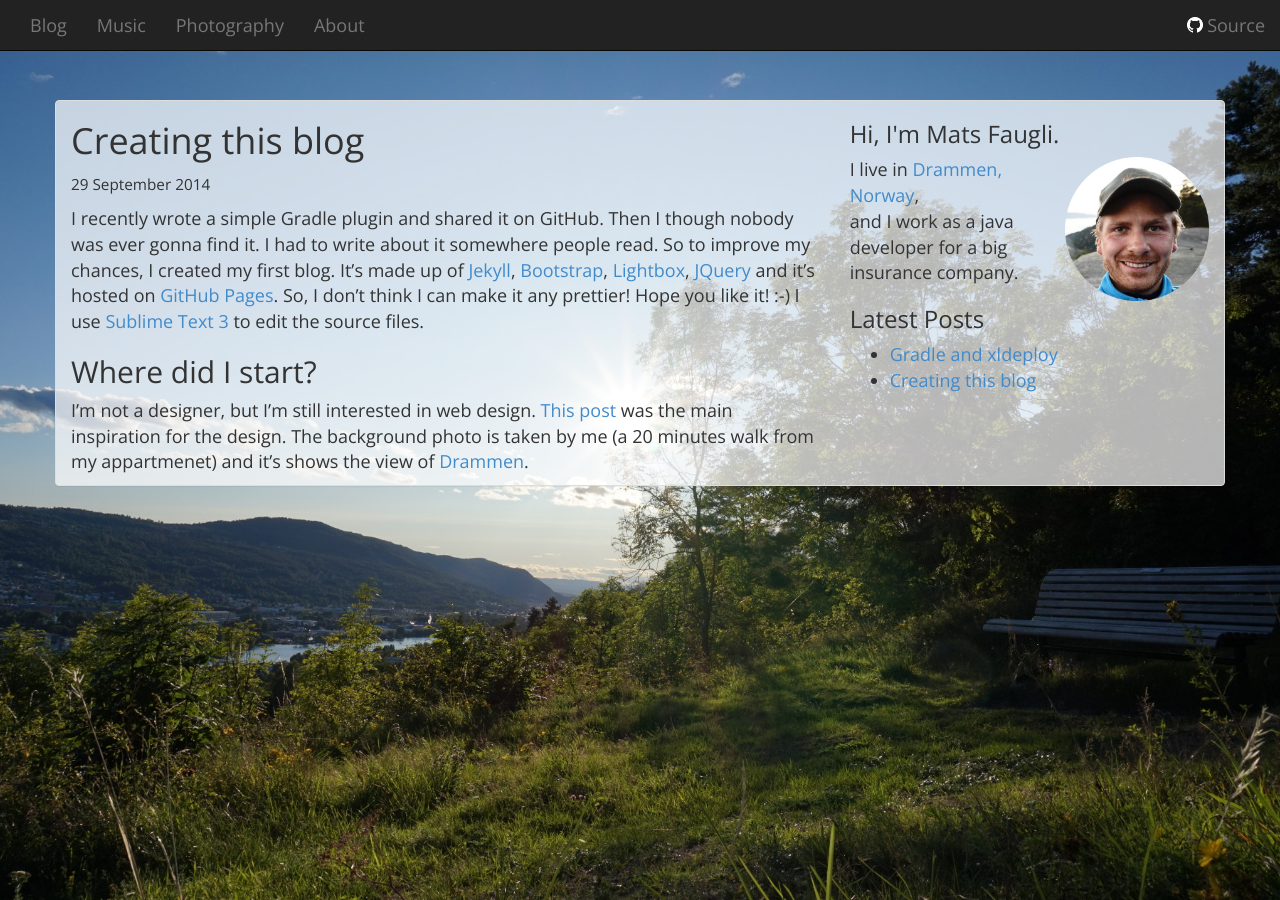
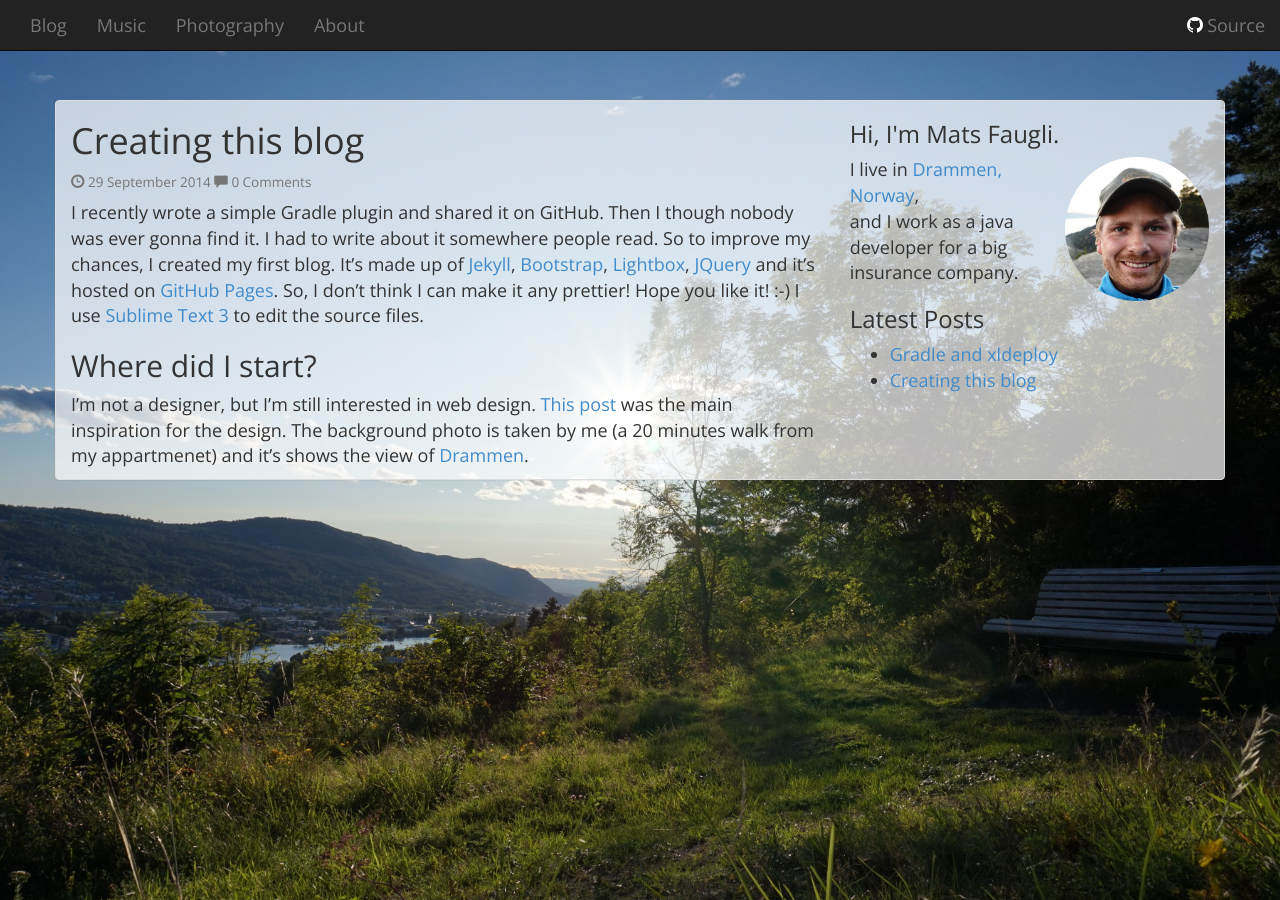
Before and after one commit to fowlie/fowlie.github.io, a Jekyll site: the page built from _posts/2014/2014-09-29-creating-this-blog.md, in a window 1280 px wide. Built offline with Jekyll 4.4.1, drawn with Linux system fonts in a browser that asks for light colours; nearby versions of some CDN libraries; comment, search, counter and statistics services are not loaded.

Commit message:
Add comment count

```diff
--- a/_includes/footer.html
+++ b/_includes/footer.html
@@ -2,5 +2,16 @@
   <!-- Placed at the end of the document so the pages load faster -->
   <script src="http://code.jquery.com/jquery-1.10.2.min.js"></script>
   <script src="/js/bootstrap.min.js"></script>
+  <script type="text/javascript">
+  var disqus_shortname = 'fowlie';
+
+  /* * * DON'T EDIT BELOW THIS LINE * * */
+  (function () {
+  var s = document.createElement('script'); s.async = true;
+  s.type = 'text/javascript';
+  s.src = '//' + disqus_shortname + '.disqus.com/count.js';
+  (document.getElementsByTagName('HEAD')[0] || document.getElementsByTagName('BODY')[0]).appendChild(s);
+  }());
+  </script>
 </body>
 </html>
--- a/_layouts/post.html
+++ b/_layouts/post.html
@@ -3,13 +3,16 @@
       <div class="row">
         <div class="col-sm-8">
           <h1>{{ page.title | capitalize }}</h1>
-          <p class="muted"><small>{{ page.date | date_to_long_string }}</small></p>
+          <h4>
+            <small><span class="glyphicon glyphicon-time"></span> {{ page.date | date_to_long_string }}
+            <span class="glyphicon glyphicon-comment"></span> <span class="disqus-comment-count" data-disqus-identifier="{{ page.url }}">0 Comments</span></small>
+          </h4>
           {{ content }}
           {% if page.comments %}
           <div id="disqus_thread"></div>
           <script type="text/javascript">
-              /* * * CONFIGURATION VARIABLES * * */
               var disqus_shortname = 'fowlie';
+              var disqus_identifier = '{{ page.url }}';
 
               /* * * DON'T EDIT BELOW THIS LINE * * */
               (function() {
--- a/index.html
+++ b/index.html
@@ -6,7 +6,10 @@ layout: list
 <div class="row-fluid">
   <div class="span12">
     <h2>{{ post.title | truncatewords: 10 | capitalize }}</h2>
-    <h4>{{ post.date | date_to_long_string }}</h4>
+    <h4>
+      <small><span class="glyphicon glyphicon-time"></span> {{ post.date | date_to_long_string }}
+      <span class="glyphicon glyphicon-comment"></span> <span class="disqus-comment-count" data-disqus-identifier="{{ post.url }}">0 Comments</span></small>
+    </h4>
     <div>{{ post.content | truncatewords: 50 }}</div>
     <p>
       <a href="{{ post.url }}">Read More</a>
```
